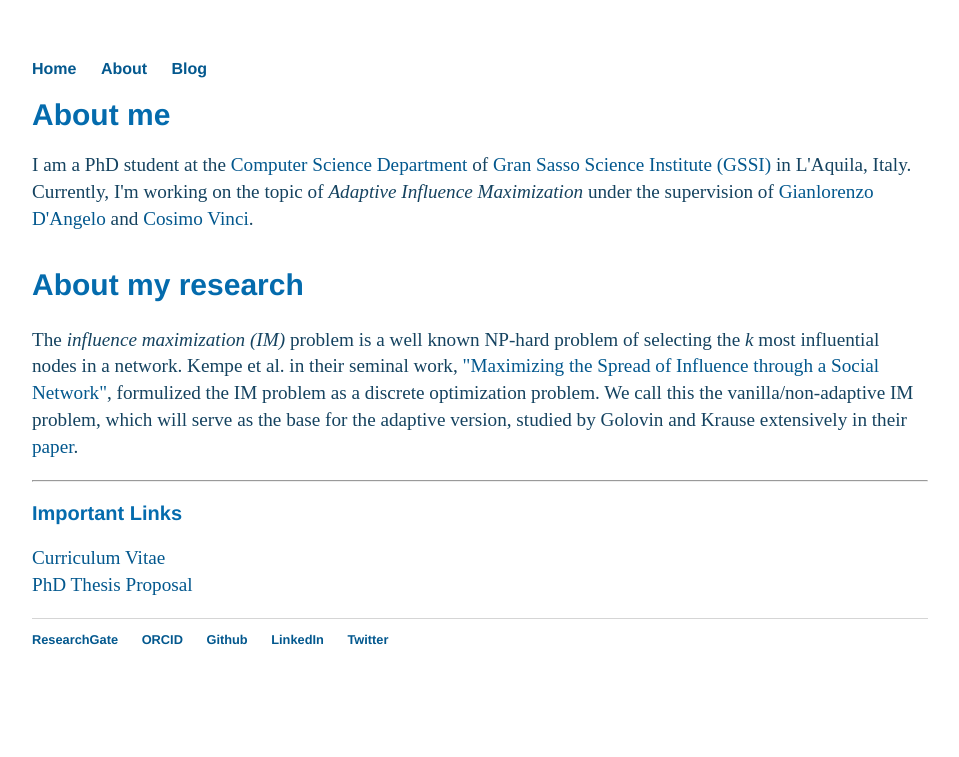
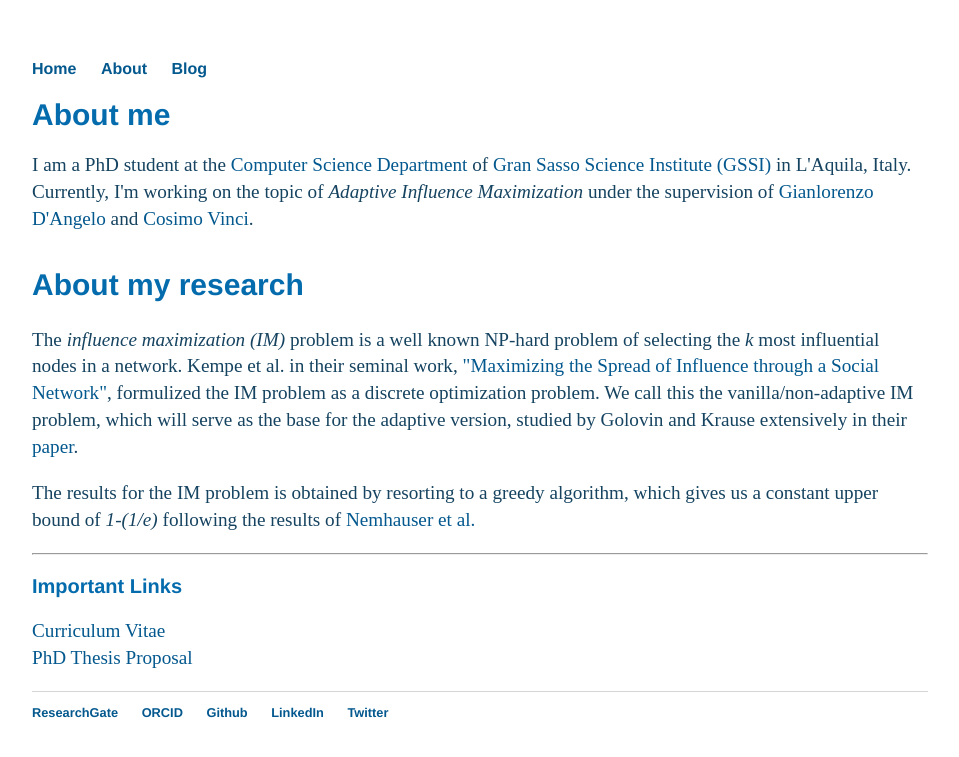
Before and after one commit to debashmitap/debashmitap.github.io, a Jekyll site: the page built from about/index.html, in a window 1280 px wide. Shown: the top 757 px of the page, without its empty margins (160-1119 px from the left). Built offline with Jekyll 4.4.1, drawn with Linux system fonts in a browser that asks for light colours.

Commit message:
Update index.html

```diff
--- a/about/index.html
+++ b/about/index.html
@@ -6,7 +6,7 @@
      <p>I am a PhD student at the <a href="https://sites.google.com/gssi.it/csgssi/home?authuser=0">Computer Science Department</a> of <a href="https://www.gssi.it">Gran Sasso Science Institute (GSSI)</a> in L'Aquila, Italy. Currently, I'm working on the topic of <em>Adaptive Influence Maximization</em> under the supervision of <a href="https://cs.gssi.it/gianlorenzo.dangelo/index.html">Gianlorenzo D'Angelo</a> and <a href="https://sites.google.com/view/cosimo-vinci">Cosimo Vinci</a>.</p>
      <h2 style="font-size:30px;">About my research</h2>
      <p> The <em>influence maximization (IM)</em> problem is a well known NP-hard problem of selecting the <em>k </em>most influential nodes in a network. Kempe et al. in their seminal work, <a href="https://www.cs.cornell.edu/home/kleinber/kdd03-inf.pdf">"Maximizing the Spread of Influence through a Social Network"</a>, formulized the IM problem as a discrete optimization problem. We call this the vanilla/non-adaptive IM problem, which will serve as the base for the adaptive version, studied by Golovin and Krause extensively in their <a href="https://www.aaai.org/Papers/JAIR/Vol42/JAIR4212.pdf">paper</a>.</p>
-
+     <p> The results for the IM problem is obtained by resorting to a greedy algorithm, which gives us a constant upper bound of <em>1-(1/e)</em> following the results of <a href="https://www.cs.toronto.edu/~eidan/papers/submod-max.pdf">Nemhauser et al.</a>
      <hr>
      <h3 style="font-size:20px;">Important Links</h3>
      <p><a href="https://github.com/debashmitap/Resume/blob/main/Debashmita_Poddar_CV.pdf">Curriculum Vitae</a><br> <a href="https://github.com/debashmitap/thesis_proposal/blob/main/Thesis-Proposal.pdf">PhD Thesis Proposal</a></p>
```
